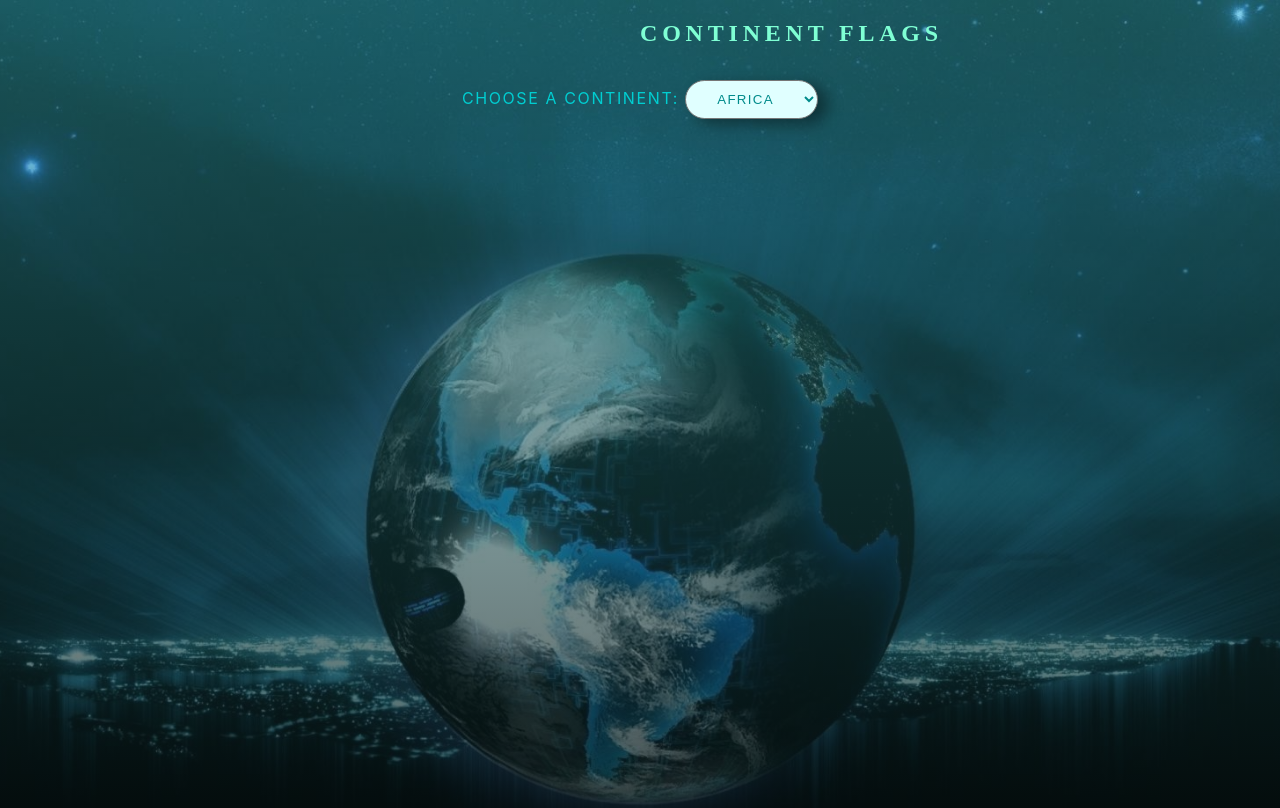
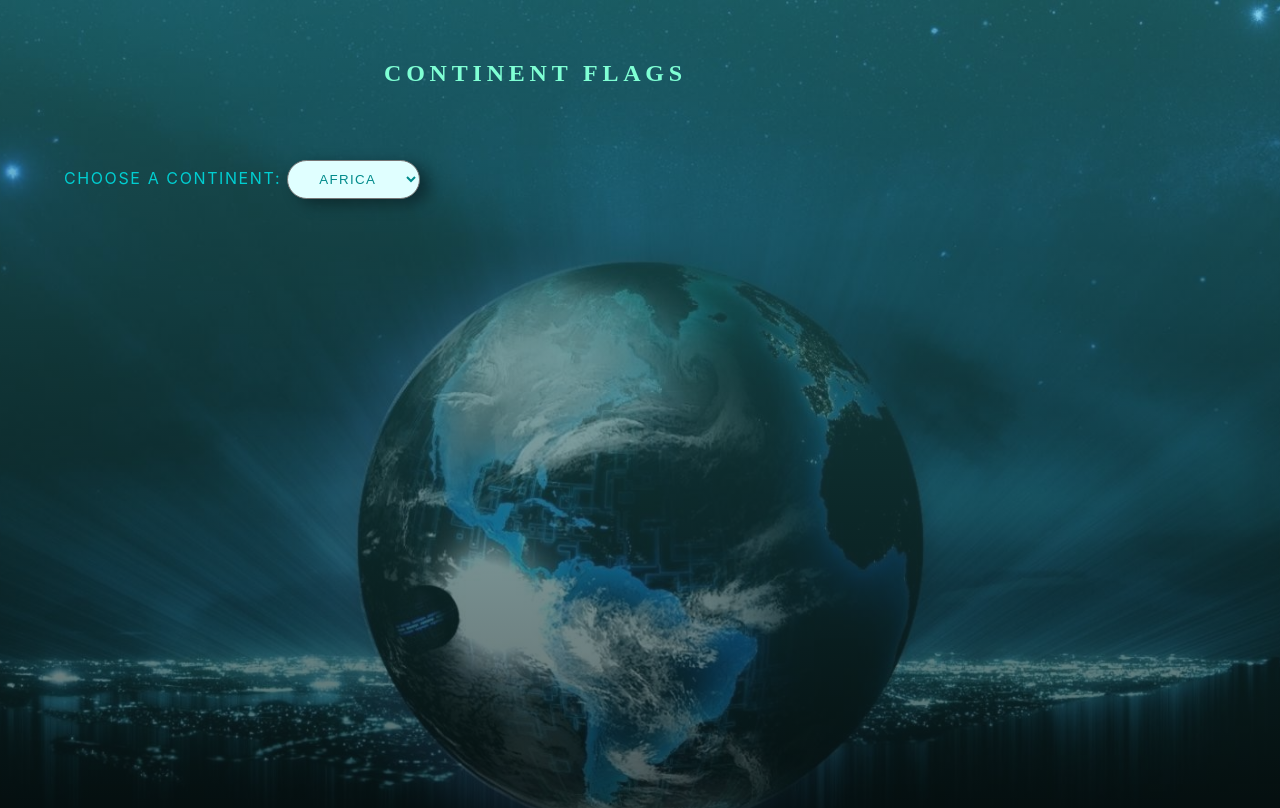
Before and after one commit to NjeriMuchiri/countryflags-app, a React (Create React App) app: page / in a window 1280 px wide. Shown: the top 808 px of the page. Built offline with nearby package versions, Linux system fonts and the light colour scheme; a web font is replaced by a local one.

Commit message:
added some new styling

```diff
--- a/src/App.css
+++ b/src/App.css
@@ -24,13 +24,19 @@ body{
   font-family: 'ZCOOL QingKe HuangYou',
   cursive;
   position:absolute;
-  top:0%;
-  left:50%;
+  top:5%;
+  left:30%;
 }
 .section-continents{
   position:absolute;
-  top:10%;
+  top:40%;
+  left:5%;
 }
+/* @media screen and (min-width:768px){
+  .section-continents{
+    top:40%;
+  }
+} */
 label{
   color:#00ced1;
   text-transform: uppercase;
@@ -49,20 +55,42 @@ select{
   text-align:center;
   box-shadow: 10px 5px 15px 0px rgba(0,0,0,0.4);
 }
-.country-container{
+/* .country-container{
   display:grid;
   grid-template-columns: auto auto auto;
   padding:10px;
-}
+} */
 .countries-display{
   min-height:100vh;
+  width:90vw;
+  max-width:1170px;
   display:grid;
+  grid-template-columns: 250px 1fr;
+  gap:1rem;
+  justify-items:center;
   place-items: center;
-  grid-template-columns: auto auto auto;
-  margin-top:150px;
-  padding:10px;
+  margin-top:140px;
+}
+@media screen and (min-width: 768px) {
+  .section-continents {
+    top: 30%;
+  }
+  .countries-display{
+    grid-template-columns: 150px 1fr 1fr 1fr 1fr;
+    margin-top:180px;
+  }
+}
+@media screen and (min-width: 1200px){
+  .section-continents {
+    top: 20%;
+  }
 }
 .displayer img{
-  height:100px;
+  height:70px;
   display:block;
 }
+.displayer .name-flag{
+  font-size:16px;
+  text-transform: uppercase;
+  color:#b0e0e6;
+}
--- a/src/Pages/Container.js
+++ b/src/Pages/Container.js
@@ -10,6 +10,7 @@ const Container = () =>{
 
       const HandleChangeApi = async (e) =>{
           setContinent(e.target.value);
+          e.preventDefault();
          axios.get(`https://restcountries.com/v3.1/region/${e.target.value}`)
          .then((response) =>{
             //  let data = response.data;
```
